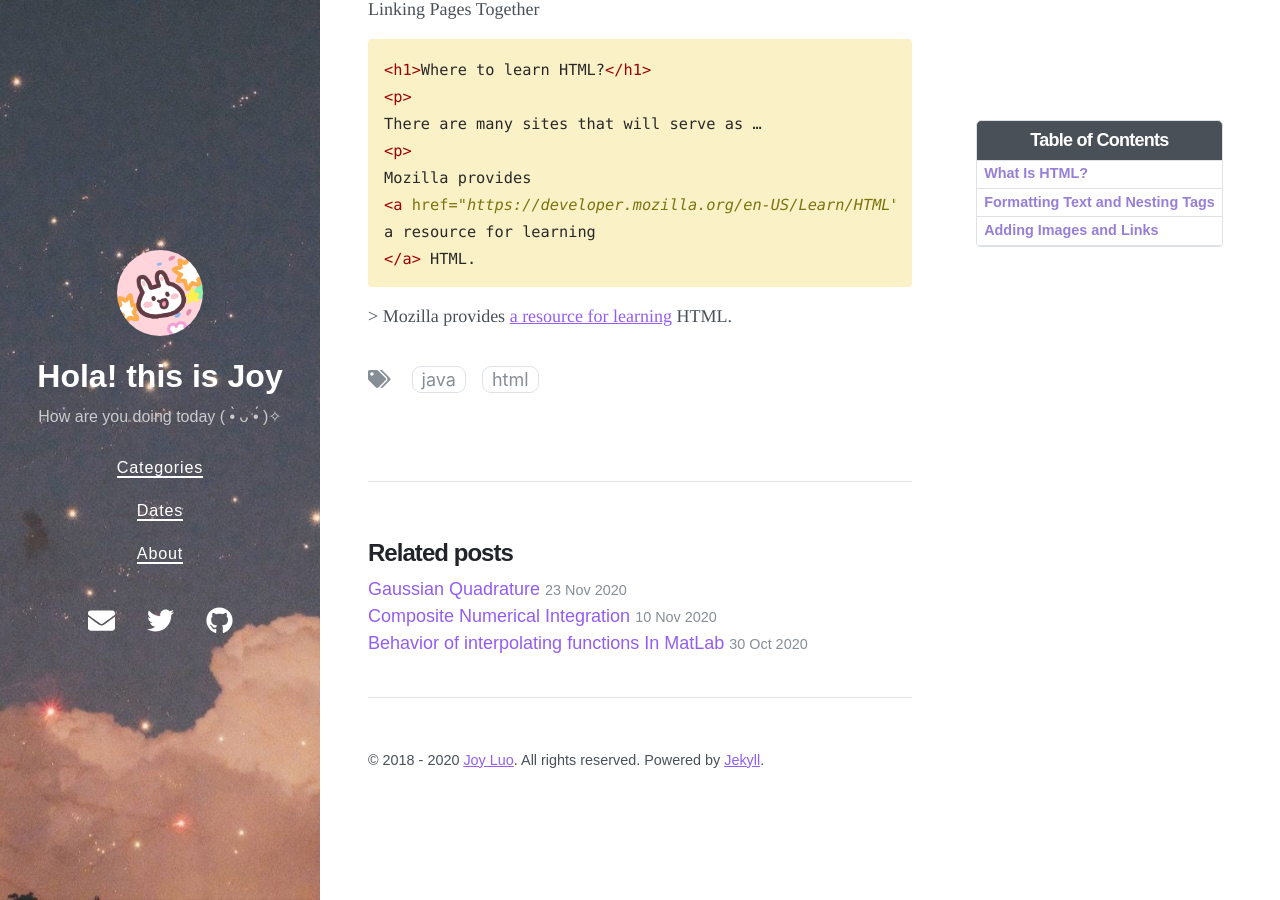
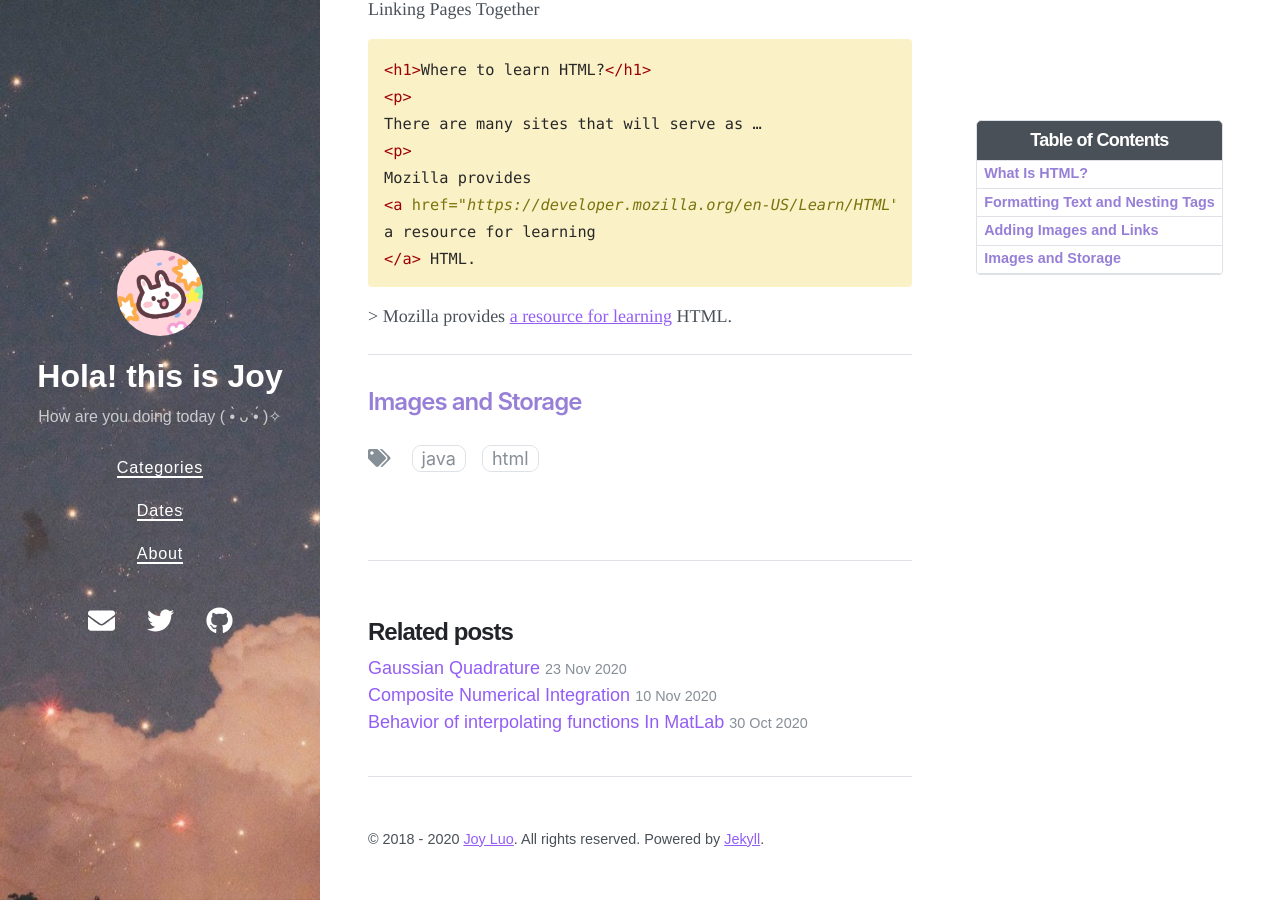
Before and after one commit to Joy3Luo/mathnotes, a Jekyll site: the page built from _posts/2020-12-22-JavahtmlDuke.md, in a window 1280 px wide and 900 px high, scrolled down 3474 px. Built offline with Jekyll 4.4.1, drawn with Linux system fonts in a browser that asks for light colours; nearby versions of some CDN libraries.

Commit message:
Update 2020-12-22-JavahtmlDuke.md

````diff
--- a/_posts/2020-12-22-JavahtmlDuke.md
+++ b/_posts/2020-12-22-JavahtmlDuke.md
@@ -152,3 +152,7 @@ a resource for learning
 ```
 
 \> Mozilla provides <a href="https://developer.mozilla.org/en-US/Learn/HTML"> a resource for learning</a> HTML.
+
+---
+
+## <font color= 977FD7>Images and Storage</font>
````
